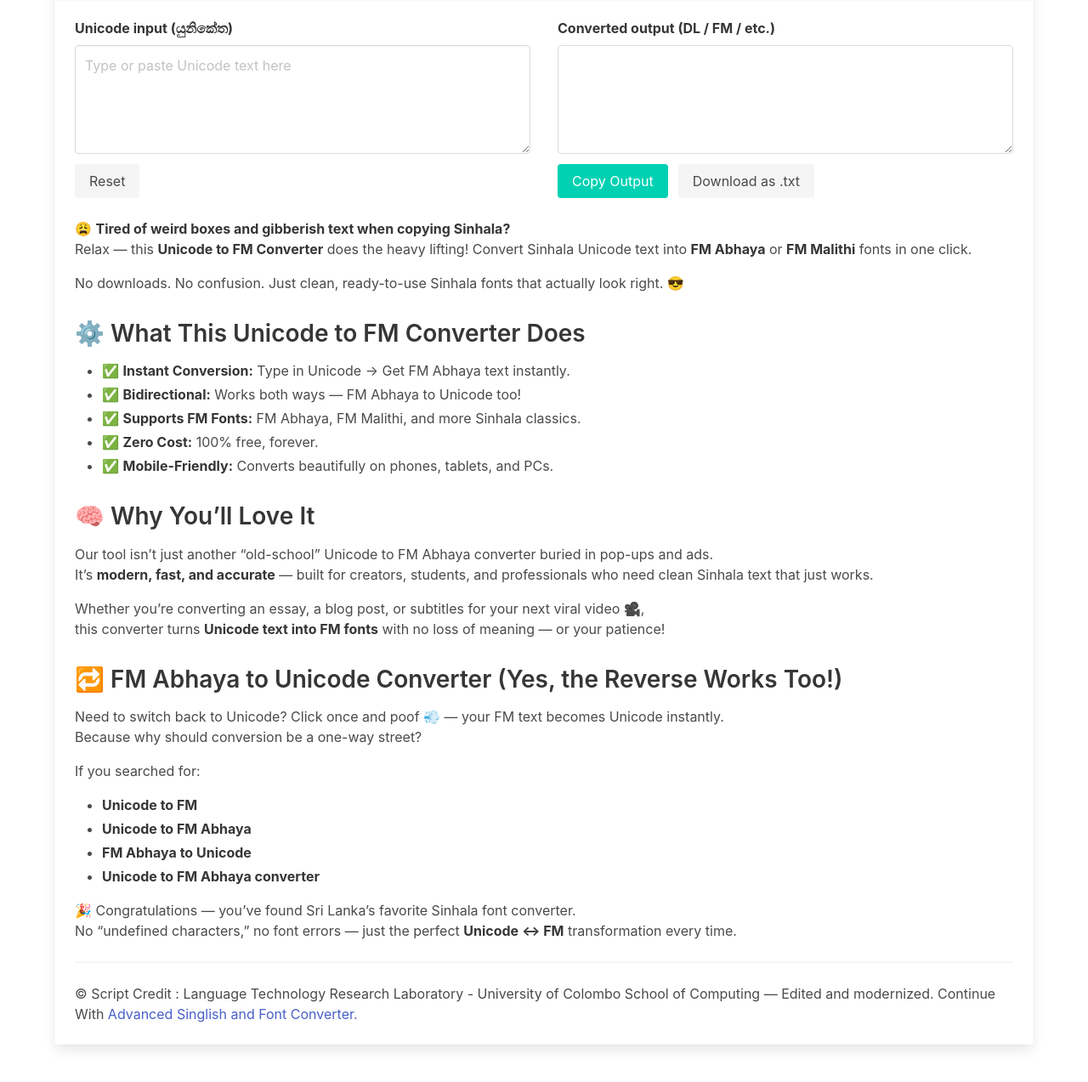
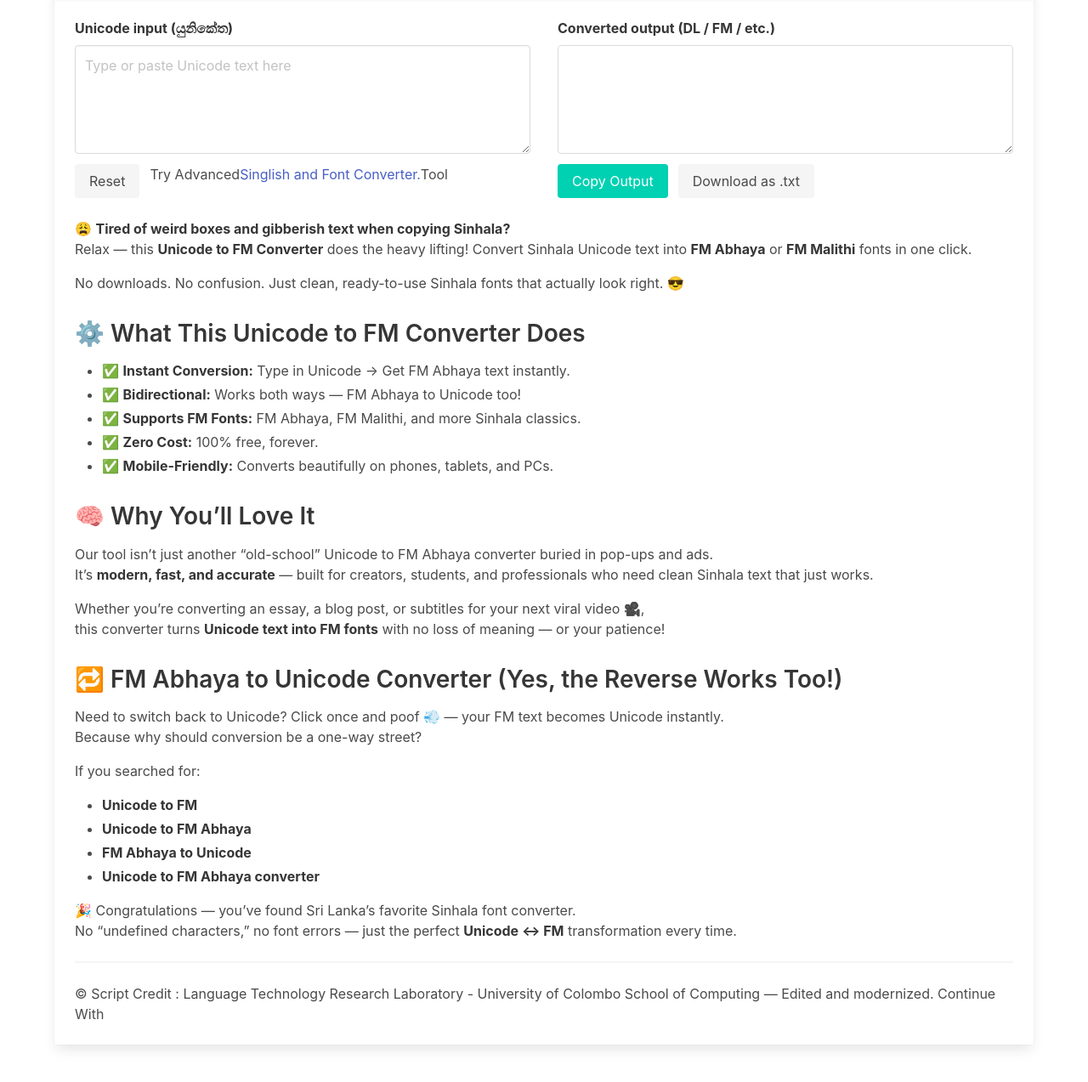
Before and after one commit to xzunk/unicode-to-fm-converter, a plain HTML site: page index.html in a window 1280 px wide. Shown: the part 99-1372 px from the top of the page at 85% size. Drawn offline with nearby package versions, Linux system fonts and the light colour scheme.

Commit message:
Add link to Singlish and Font Converter tool
Added a link to the Singlish and Font Converter tool.

```diff
--- a/index.html
+++ b/index.html
@@ -29,6 +29,8 @@
                   <div class="field is-grouped is-justify-content-flex-start" style="margin-top: .75rem;">
                     <p class="control">
                       <button id="resetBtn" class="button is-light">Reset</button>
+                     <p>Try Advanced </p> <a href="https://unicodesinhala.com">Singlish and Font Converter.</a> Tool </p>
+
                     </p>
 
                   </div>
@@ -86,7 +88,7 @@
 </section>
 
               <hr />
-              <p class="note">© Script Credit : Language Technology Research Laboratory - University of Colombo School of Computing — Edited and modernized. Continue With <a href="https://unicodesinhala.com">Advanced Singlish and Font Converter.</a></p>
+              <p class="note">© Script Credit : Language Technology Research Laboratory - University of Colombo School of Computing — Edited and modernized. Continue With </p>
             </div>
           </div>
         </div>
```
